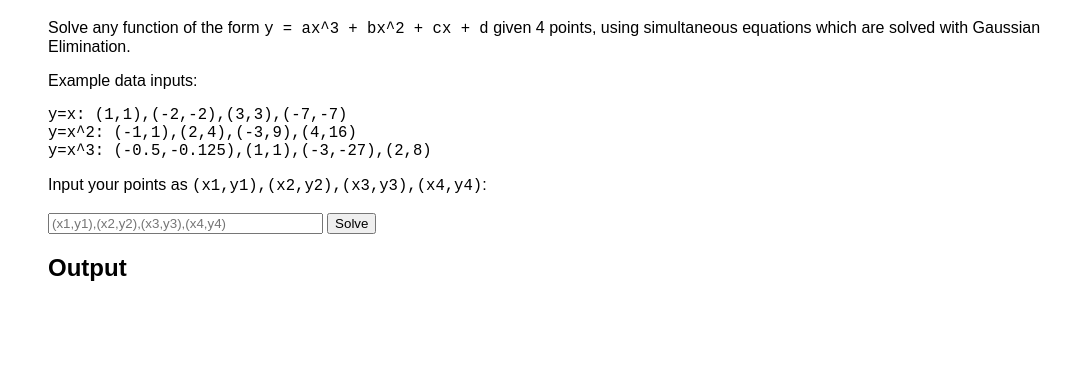
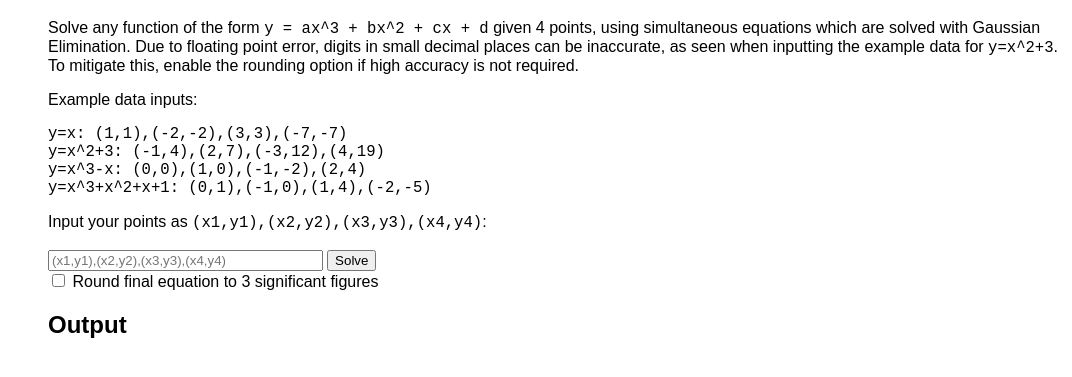
Before and after one commit to KLZX121/cubic-solver, a plain HTML site: page index.html in a window 1280 px wide. Shown: the part 61-438 px from the top of the page, without its empty margins (208-1280 px from the left). Drawn offline with Linux system fonts and the light colour scheme.

Commit message:
adding rounding option and updated example data

```diff
--- a/cubic.js
+++ b/cubic.js
@@ -94,8 +94,7 @@ function solve(input){
     /*
     Obtain cubic equation
     */
-
-    const cubicEquation = `y = ${a}*x^3 + ${b}*x^2 + ${c}*x + ${d}`;
+    const cubicEquation = doRounding.checked ? `y = ${round(a.toPrecision(3))}*x^3 + ${round(b.toPrecision(3))}*x^2 + ${round(c.toPrecision(3))}*x + ${round(d.toPrecision(3))}` : `y = ${a}*x^3 + ${b}*x^2 + ${c}*x + ${d}`;
     display('<b>Cubic Equation: </b>', cubicEquation);
 }
 
@@ -103,3 +102,8 @@ function display(label, data){
     console.log(label, data);
     outputDiv.innerHTML += `${label}<br>${data}<br><br>`;
 }
+
+function round(number){
+    if (number <= 1e-7) return 0;
+    return parseFloat(number).toLocaleString('fullwide', { useGrouping: false, maximumSignificantDigits:3 });
+}
--- a/index.html
+++ b/index.html
@@ -17,15 +17,17 @@
     </style>
 <body>
     <h1>Cubic Equation Solver</h1>
-    <p>Solve any function of the form <span class="mono">y = ax^3 + bx^2 + cx + d</span> given 4 points, using simultaneous equations which are solved with Gaussian Elimination.</p>
+    <p>Solve any function of the form <span class="mono">y = ax^3 + bx^2 + cx + d</span> given 4 points, using simultaneous equations which are solved with Gaussian Elimination. Due to floating point error, digits in small decimal places can be inaccurate, as seen when inputting the example data for <span class="mono">y=x^2+3</span>. To mitigate this, enable the rounding option if high accuracy is not required.</p>
     <p>
         Example data inputs:
         <div class="mono">
             y=x: (1,1),(-2,-2),(3,3),(-7,-7)
             <br>
-            y=x^2: (-1,1),(2,4),(-3,9),(4,16)
+            y=x^2+3: (-1,4),(2,7),(-3,12),(4,19)
             <br>
-            y=x^3: (-0.5,-0.125),(1,1),(-3,-27),(2,8)
+            y=x^3-x: (0,0),(1,0),(-1,-2),(2,4)
+            <br>
+            y=x^3+x^2+x+1: (0,1),(-1,0),(1,4),(-2,-5)
         </div>
     </p>
     <section>
@@ -34,6 +36,10 @@
         <br>
         <input id="pointsInput" type="text" placeholder="(x1,y1),(x2,y2),(x3,y3),(x4,y4)">
         <button id="solveButton">Solve</button>
+        <div>
+            <input type="checkbox" id="doRounding">
+            Round final equation to 3 significant figures
+        </div>
     </section>
     <section>
         <h2>Output</h2>
```
